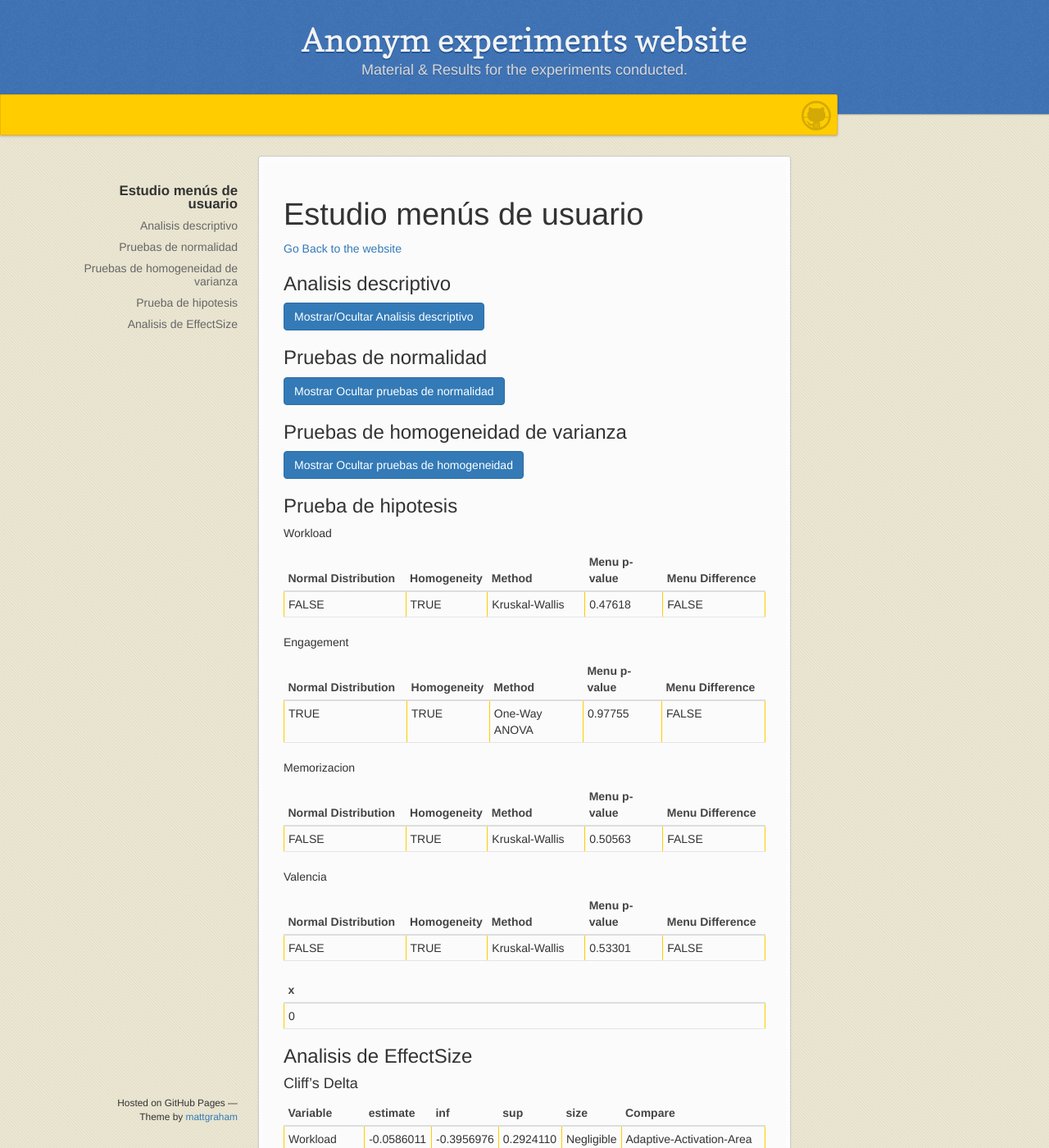
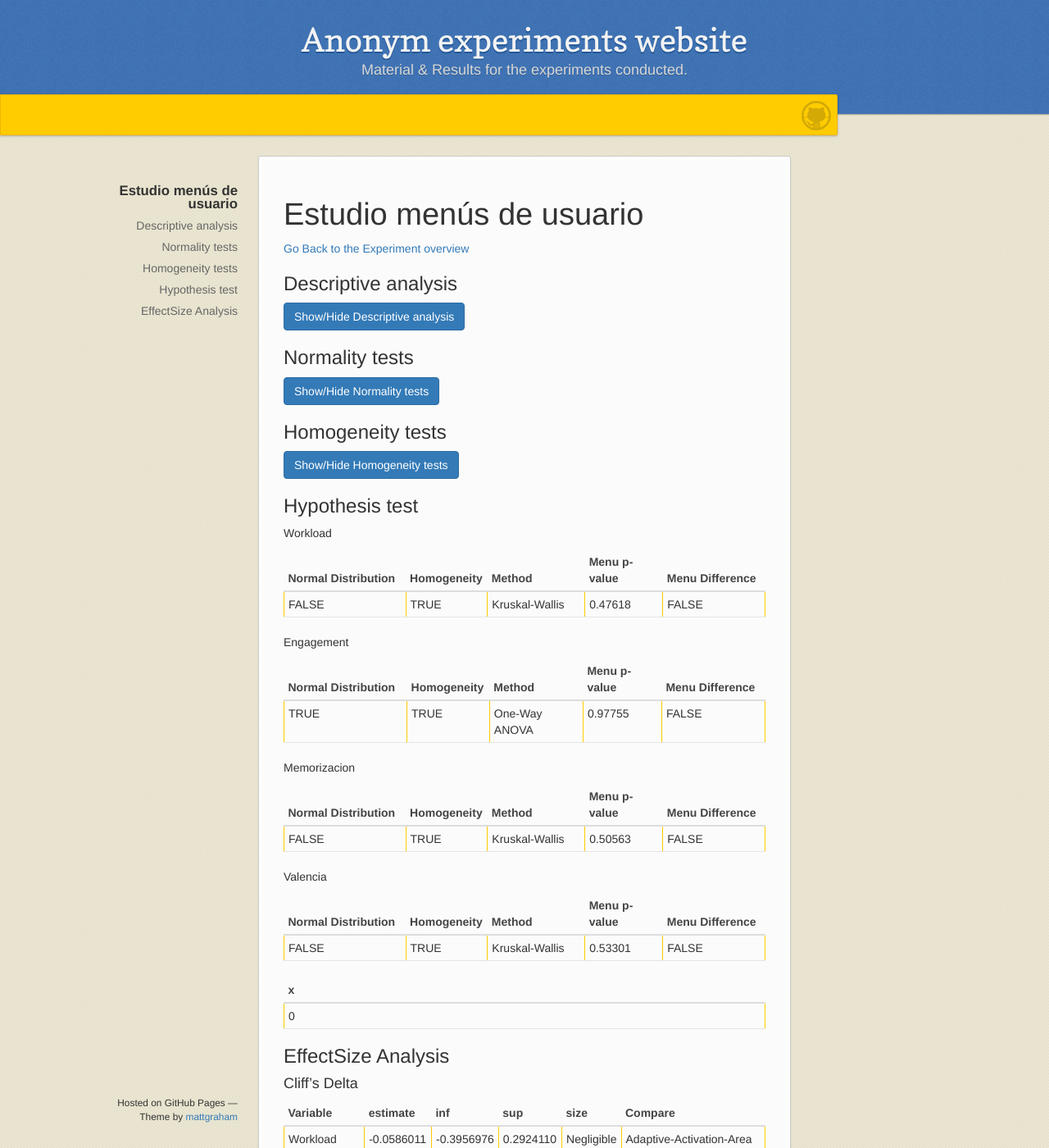
Before and after one commit to AnonExperiments/AnonExperiments.github.io, a Jekyll site: the page built from pages/downloads/results/menuResults.md, in a window 1280 px wide and 1400 px high. Shown: the whole window at 82% size. Built offline with Jekyll 4.4.1, drawn with Linux system fonts in a browser that asks for light colours.

Commit message:
English version

```diff
--- a/pages/downloads/results/menuResults.md
+++ b/pages/downloads/results/menuResults.md
@@ -15,15 +15,15 @@ layout: showResults
 
 <h1 class="title toc-ignore">Estudio menús de usuario</h1>
 
-<a href="https://anonexperiments.github.io/pages/Experiment-2.html">Go Back to the website</a>
+<a href="https://anonexperiments.github.io/pages/Experiment-2.html">Go Back to the Experiment overview</a>
 
 </div>
 
 
 <div id="analisis-descriptivo" class="section level3">
-<h3>Analisis descriptivo</h3>
+<h3>Descriptive analysis</h3>
 <button class="btn btn-primary" data-toggle="collapse" data-target="#AD">
-Mostrar/Ocultar Analisis descriptivo
+Show/Hide Descriptive analysis
 </button>
 <div id="AD" class="collapse">
 <table>
@@ -920,14 +920,14 @@ Mostrar/Ocultar Analisis descriptivo
 </tr>
 </tbody>
 </table>
-<button class="btn btn-primary" data-toggle="collapse" data-target="#AD">Mostrar/Ocultar
+<button class="btn btn-primary" data-toggle="collapse" data-target="#AD">Show/Hide
 analisis descriptivo</button></p>
 </div>
 </div>
 <div id="pruebas-de-normalidad" class="section level3">
-<h3>Pruebas de normalidad</h3>
+<h3>Normality tests</h3>
 <button class="btn btn-primary" data-toggle="collapse" data-target="#PN">
-Mostrar Ocultar pruebas de normalidad
+Show/Hide Normality tests
 </button>
 <div id="PN" class="collapse">
 <table>
@@ -1649,14 +1649,14 @@ Mostrar Ocultar pruebas de normalidad
 </tbody>
 </table>
 <button class="btn btn-primary" data-toggle="collapse" data-target="#PN">
-Mostrar Ocultar pruebas de normalidad
+Show/Hide Normality tests
 </button>
 </div>
 </div>
 <div id="pruebas-de-homogeneidad-de-varianza" class="section level3">
-<h3>Pruebas de homogeneidad de varianza</h3>
+<h3>Homogeneity tests</h3>
 <button class="btn btn-primary" data-toggle="collapse" data-target="#PHO">
-Mostrar Ocultar pruebas de homogeneidad
+Show/Hide Homogeneity tests
 </button>
 <div id="PHO" class="collapse">
 <p>Workload</p>
@@ -2374,12 +2374,12 @@ on the absolute deviations from the median</td>
 </tbody>
 </table>
 <button class="btn btn-primary" data-toggle="collapse" data-target="#PHO">
-Mostrar Ocultar pruebas de homogeneidad
+Show/Hide Homogeneity tests
 </button>
 </div>
 </div>
 <div id="prueba-de-hipotesis" class="section level3">
-<h3>Prueba de hipotesis</h3>
+<h3>Hypothesis test</h3>
 <p>Workload</p>
 <table>
 <colgroup>
@@ -2507,7 +2507,7 @@ Mostrar Ocultar pruebas de homogeneidad
 </div>
 
 <div id="analisis-de-effectsize" class="section level3">
-<h3>Analisis de EffectSize</h3>
+<h3>EffectSize Analysis</h3>
 <div id="cliffs-delta" class="section level4">
 <h4>Cliff’s Delta</h4>
 <table>
```
